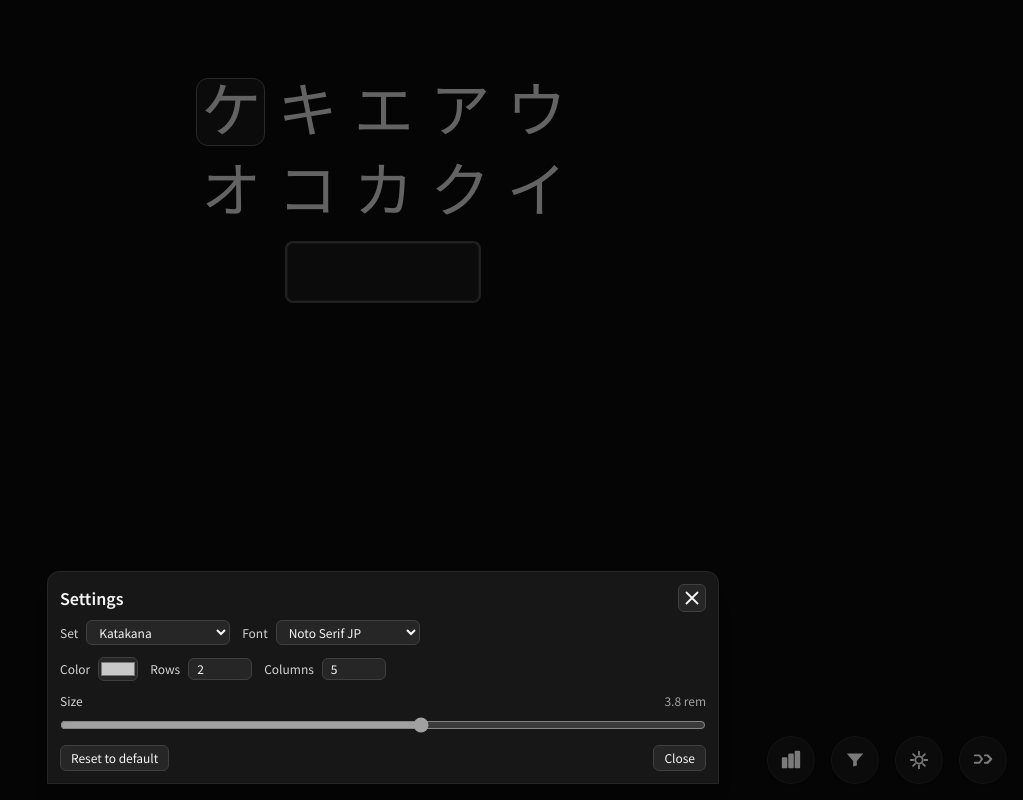
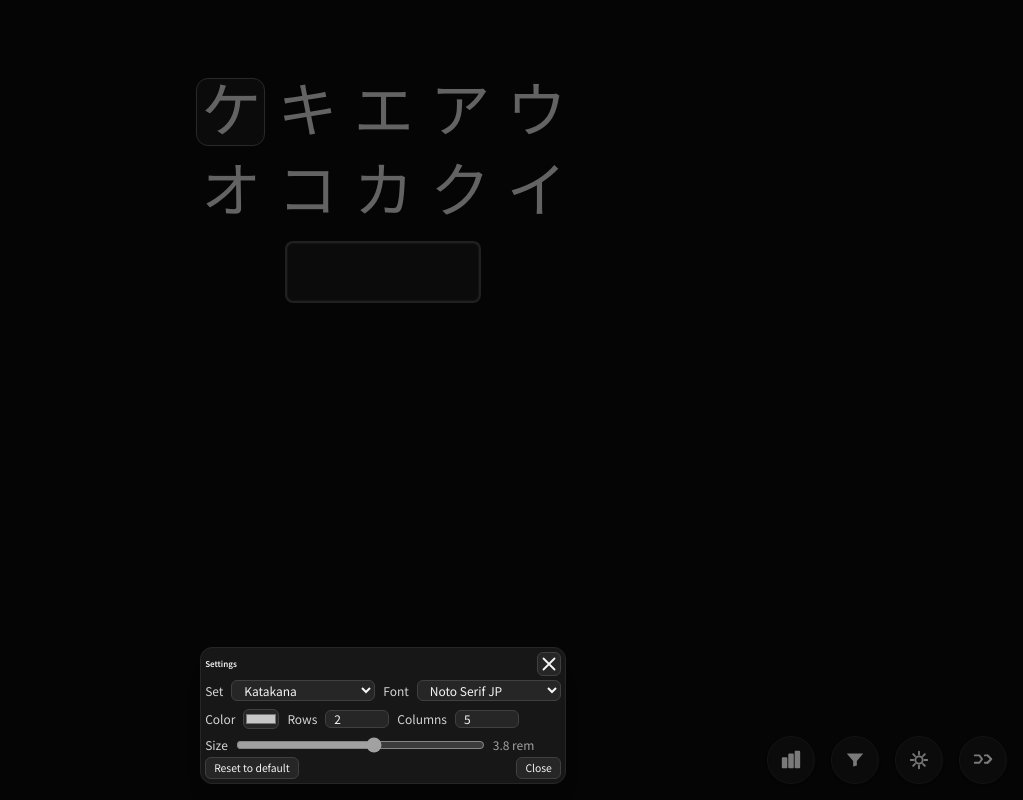
Before and after one commit to paltin/katakana, a React (Vite) app: page / in a window 1280 px wide. Both pictures are taken after a click on the button 1176 px from the left and 760 px from the top of the page. Shown: the whole page, without its empty margins (257-1280 px from the left). Built offline with nearby package versions, Linux system fonts and the light colour scheme; a web font is replaced by a local one.

Commit message:
SettingsPanel: keep within 30vh without scroll; adjust panel to content width; 70% slider inline with label/value; shrink title and controls; ensure bottom buttons fit inside and are smaller

```diff
--- a/src/components/SettingsPanel.tsx
+++ b/src/components/SettingsPanel.tsx
@@ -32,26 +32,26 @@ export function SettingsPanel({ open, onClose }: Props) {
   return (
     <div className="fixed inset-0 z-50 flex items-end justify-center pb-4">
       <div className="absolute inset-0 bg-black/50" onClick={onClose} />
-      <div ref={panelRef} tabIndex={-1} className="relative w-full max-w-2xl max-h-[30vh] rounded-t-xl border border-neutral-800 bg-neutral-900 p-3 text-neutral-100 shadow-xl">
-        <div className="mb-2 flex items-center justify-between">
-          <h2 className="text-base font-semibold">Settings</h2>
+      <div ref={panelRef} tabIndex={-1} className="relative w-auto max-w-[95vw] max-h-[30vh] rounded-xl border border-neutral-800 bg-neutral-900 p-1 text-neutral-100 shadow-xl">
+        <div className="mb-1 flex items-center justify-between">
+          <h2 className="font-semibold text-[50%]">Settings</h2>
           <button
             onClick={onClose}
-            className="inline-flex h-7 w-7 items-center justify-center rounded-md border border-neutral-700 bg-neutral-800 hover:bg-neutral-700"
+            className="inline-flex h-6 w-6 items-center justify-center rounded-md border border-neutral-700 bg-neutral-800 hover:bg-neutral-700"
             aria-label="Close settings"
           >
             <IconX />
           </button>
         </div>
 
-        <div className="space-y-3">
-          <div className="flex flex-wrap items-center gap-3">
+        <div className="space-y-2">
+          <div className="flex flex-wrap items-center gap-2">
             <label className="flex items-center gap-2">
               <span className="text-xs text-neutral-300">Set</span>
               <select
                 value={settings.script}
                 onChange={(e) => update({ script: e.target.value as any })}
-                className="w-36 rounded-md border border-neutral-700 bg-neutral-800 px-2 py-0.5 text-xs"
+                className="w-36 rounded-md border border-neutral-700 bg-neutral-800 px-2 py-0 text-xs"
               >
                 <option value="katakana">Katakana</option>
                 <option value="hiragana">Hiragana</option>
@@ -63,7 +63,7 @@ export function SettingsPanel({ open, onClose }: Props) {
               <select
                 value={settings.kanaFont}
                 onChange={(e) => update({ kanaFont: e.target.value })}
-                className="w-36 rounded-md border border-neutral-700 bg-neutral-800 px-2 py-0.5 text-xs"
+                className="w-36 rounded-md border border-neutral-700 bg-neutral-800 px-2 py-0 text-xs"
               >
                 <option value="Noto Serif JP">Noto Serif JP</option>
                 <option value="Noto Sans JP">Noto Sans JP</option>
@@ -73,14 +73,14 @@ export function SettingsPanel({ open, onClose }: Props) {
               </select>
             </label>
           </div>
-          <div className="flex flex-wrap items-center gap-3">
+          <div className="flex flex-wrap items-center gap-2">
             <label className="flex items-center gap-2">
               <span className="text-xs text-neutral-300">Color</span>
               <input
                 type="color"
                 value={settings.kanaColor}
                 onChange={(e) => update({ kanaColor: e.target.value })}
-                className="h-6 w-10 cursor-pointer rounded-md border border-neutral-700 bg-neutral-800 p-0"
+                className="h-5 w-9 cursor-pointer rounded-md border border-neutral-700 bg-neutral-800 p-0"
               />
             </label>
             <label className="flex items-center gap-2">
@@ -90,7 +90,7 @@ export function SettingsPanel({ open, onClose }: Props) {
                 min={1}
                 value={settings.rows}
                 onChange={(e) => update({ rows: Number(e.target.value) })}
-                className="w-16 rounded-md border border-neutral-700 bg-neutral-800 px-2 py-0.5 text-xs"
+                className="w-16 rounded-md border border-neutral-700 bg-neutral-800 px-2 py-0 text-xs"
               />
             </label>
             <label className="flex items-center gap-2">
@@ -100,16 +100,13 @@ export function SettingsPanel({ open, onClose }: Props) {
                 min={1}
                 value={settings.cols}
                 onChange={(e) => update({ cols: Number(e.target.value) })}
-                className="w-16 rounded-md border border-neutral-700 bg-neutral-800 px-2 py-0.5 text-xs"
+                className="w-16 rounded-md border border-neutral-700 bg-neutral-800 px-2 py-0 text-xs"
               />
             </label>
           </div>
 
-          <label className="grid grid-cols-1 gap-2">
-            <div className="flex items-center justify-between">
-              <span className="text-xs text-neutral-300">Size</span>
-              <span className="text-xs text-neutral-400">{settings.charRem.toFixed(1)} rem</span>
-            </div>
+          <label className="flex items-center gap-2">
+            <span className="text-xs text-neutral-300">Size</span>
             <input
               type="range"
               min={1}
@@ -117,23 +114,24 @@ export function SettingsPanel({ open, onClose }: Props) {
               step={0.1}
               value={settings.charRem}
               onChange={(e) => update({ charRem: Number(e.target.value) })}
-              className="w-full accent-neutral-400"
+              className="w-[70%] min-w-0 accent-neutral-400"
             />
+            <span className="text-xs text-neutral-400 whitespace-nowrap">{settings.charRem.toFixed(1)} rem</span>
           </label>
 
 
         </div>
 
-        <div className="mt-3 flex items-center justify-between">
+        <div className="mt-1 flex items-center justify-between">
           <button
             onClick={reset}
-            className="rounded-md border border-neutral-700 bg-neutral-800 px-2.5 py-1 text-xs hover:bg-neutral-700"
+            className="rounded-md border border-neutral-700 bg-neutral-800 px-2 py-0.5 text-[0.65rem] hover:bg-neutral-700"
           >
             Reset to default
           </button>
           <button
             onClick={onClose}
-            className="rounded-md border border-neutral-700 bg-neutral-800 px-2.5 py-1 text-xs font-medium hover:bg-neutral-700"
+            className="rounded-md border border-neutral-700 bg-neutral-800 px-2 py-0.5 text-[0.65rem] font-medium hover:bg-neutral-700"
           >
             Close
           </button>
```
